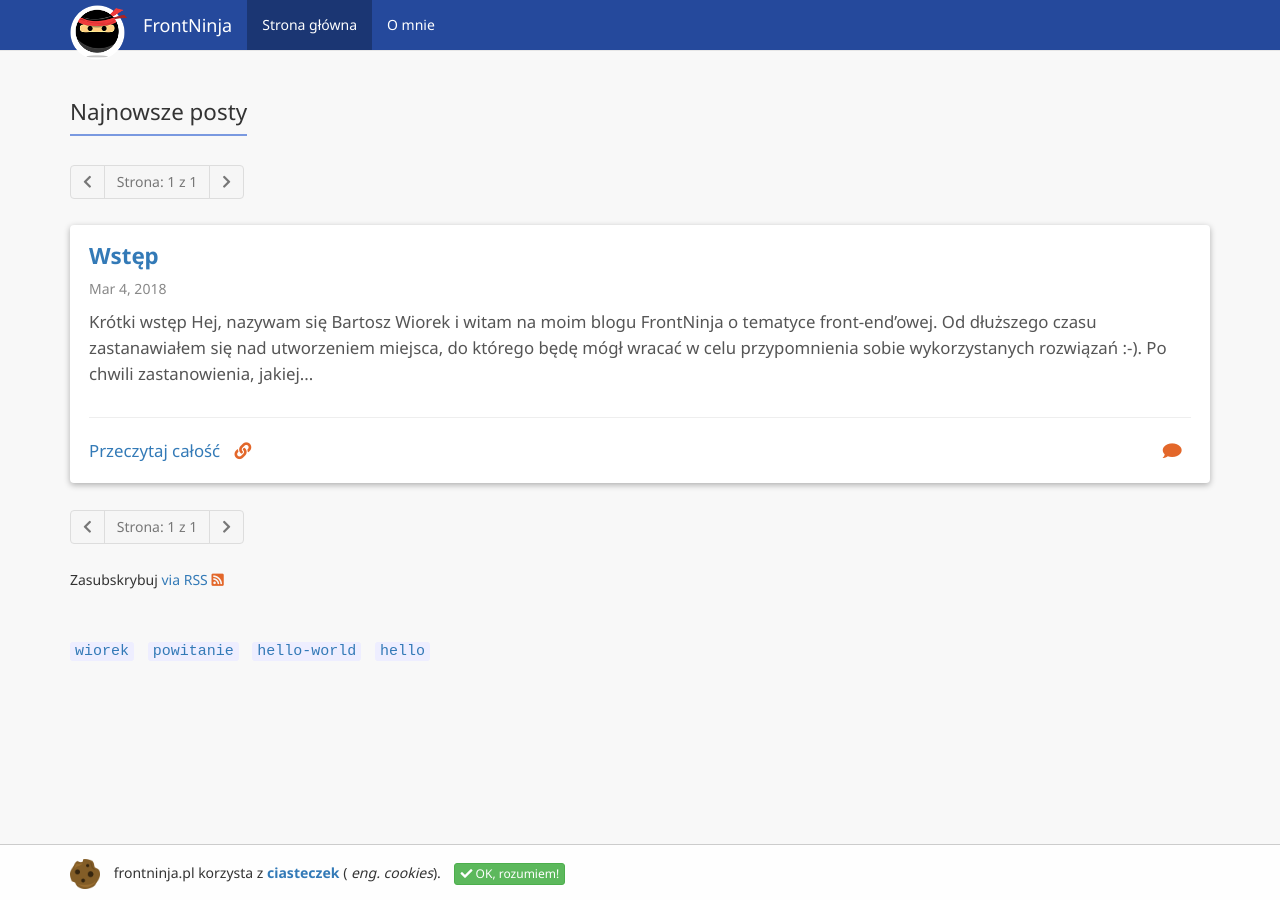
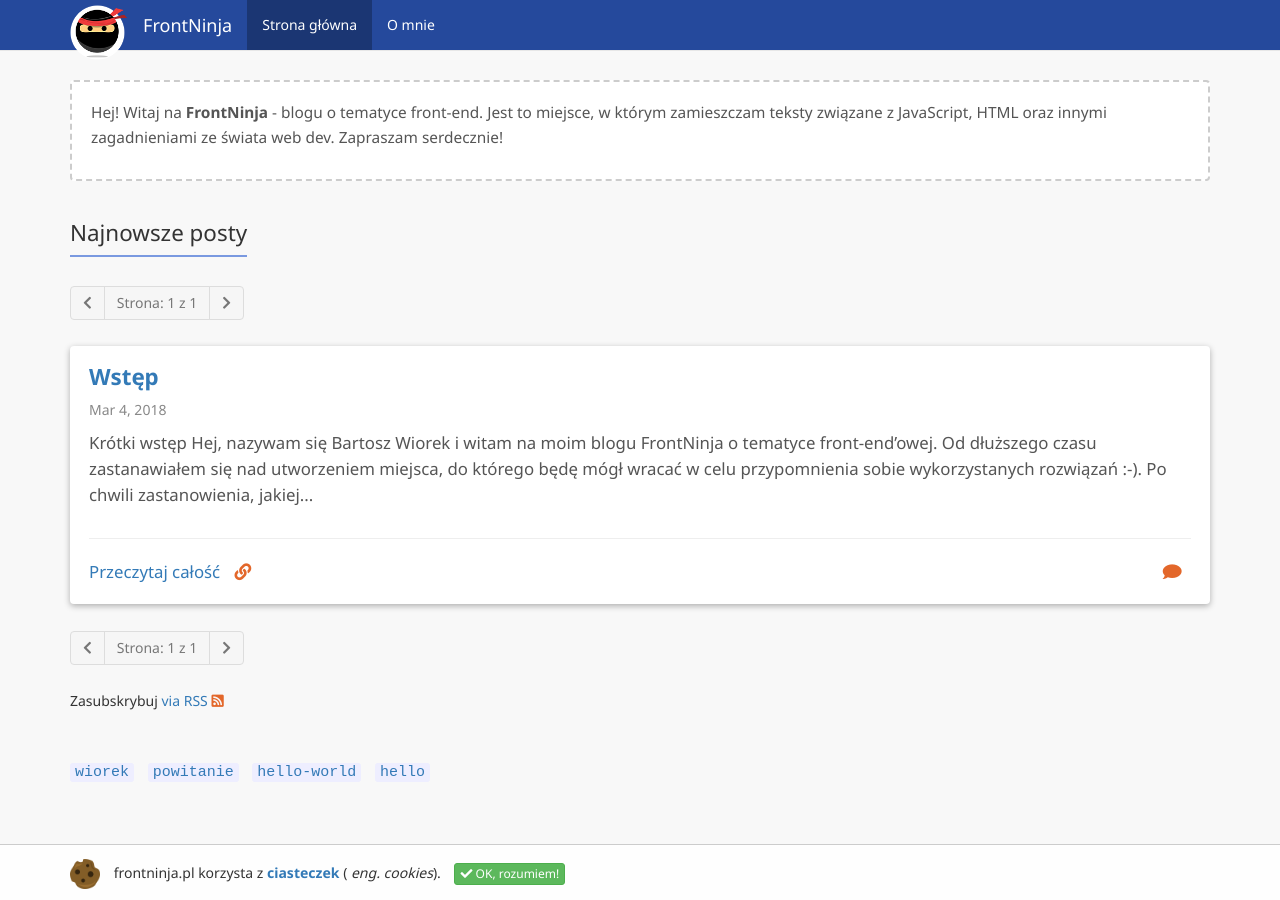
Before and after one commit to bwiorek/bwiorek.github.io, a Jekyll site: the page built from index.html, in a window 1280 px wide. Built offline with Jekyll 4.4.1, drawn with Linux system fonts in a browser that asks for light colours; nearby versions of some CDN libraries; the list of posts is cut into pages by our own code; comment, search, counter and statistics services are not loaded.

Commit message:
updated descr

```diff
--- a/_includes/head.html
+++ b/_includes/head.html
@@ -18,8 +18,8 @@
     {% endif %}
 
   </title>
+  <meta name="description" content="Hej! Witaj na FrontNinja - blogu o tematyce front-end. Jest to miejsce, w którym zamieszczam teksty związane z JavaScript, HTML oraz innymi zagadnieniami ze świata web dev. Zapraszam serdecznie!">
   <meta name="author" content="bartoszwiorek@gmail.com">
-  <meta name="description" content="FrontNinja - blog o tematyce front-end">
   <meta name="viewport" content="width=device-width, initial-scale=1.0">
 
   {% include favicon.html %}
--- a/_sass/home-page.scss
+++ b/_sass/home-page.scss
@@ -20,3 +20,15 @@
 .clickable {
     cursor: pointer;
 }
+
+.intro {
+    background: #fff;
+    box-shadow: none;
+    border: 2px dashed #ccc;
+
+    > p {
+        font-size: 1.1em;
+        line-height: 1.6em;
+        color: #555;
+    }
+}
--- a/index.html
+++ b/index.html
@@ -1,6 +1,16 @@
 ---
 layout: default-homepage
 ---
+
+<div class="row">
+    <div class="col-xs-12">
+        <div class="well intro">
+            <p>
+                Hej! Witaj na <strong>FrontNinja</strong> - blogu o tematyce front-end. Jest to miejsce, w którym zamieszczam teksty związane z JavaScript, HTML oraz innymi zagadnieniami ze świata web dev. Zapraszam serdecznie!
+            </p>
+        </div>
+    </div>
+</div>
 
 <div class="row home">
     <div class="col-xs-12">
```
